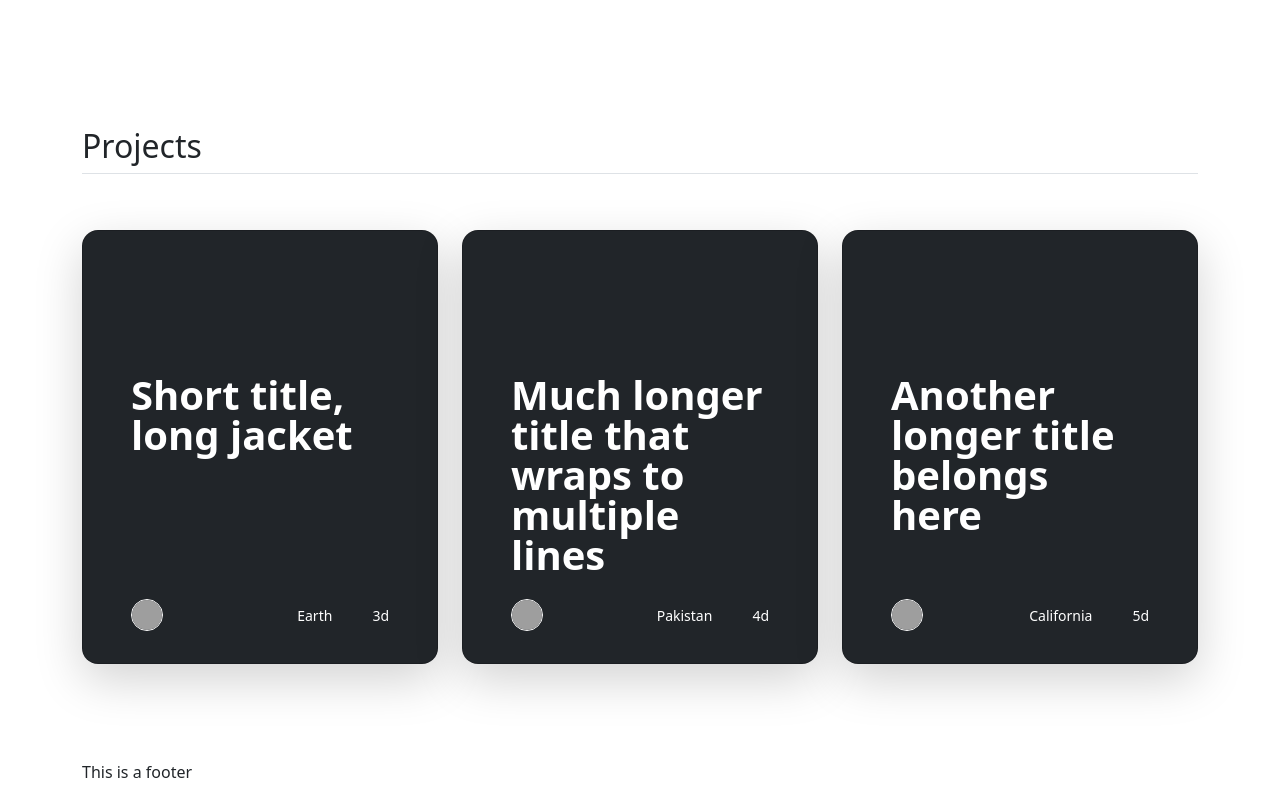
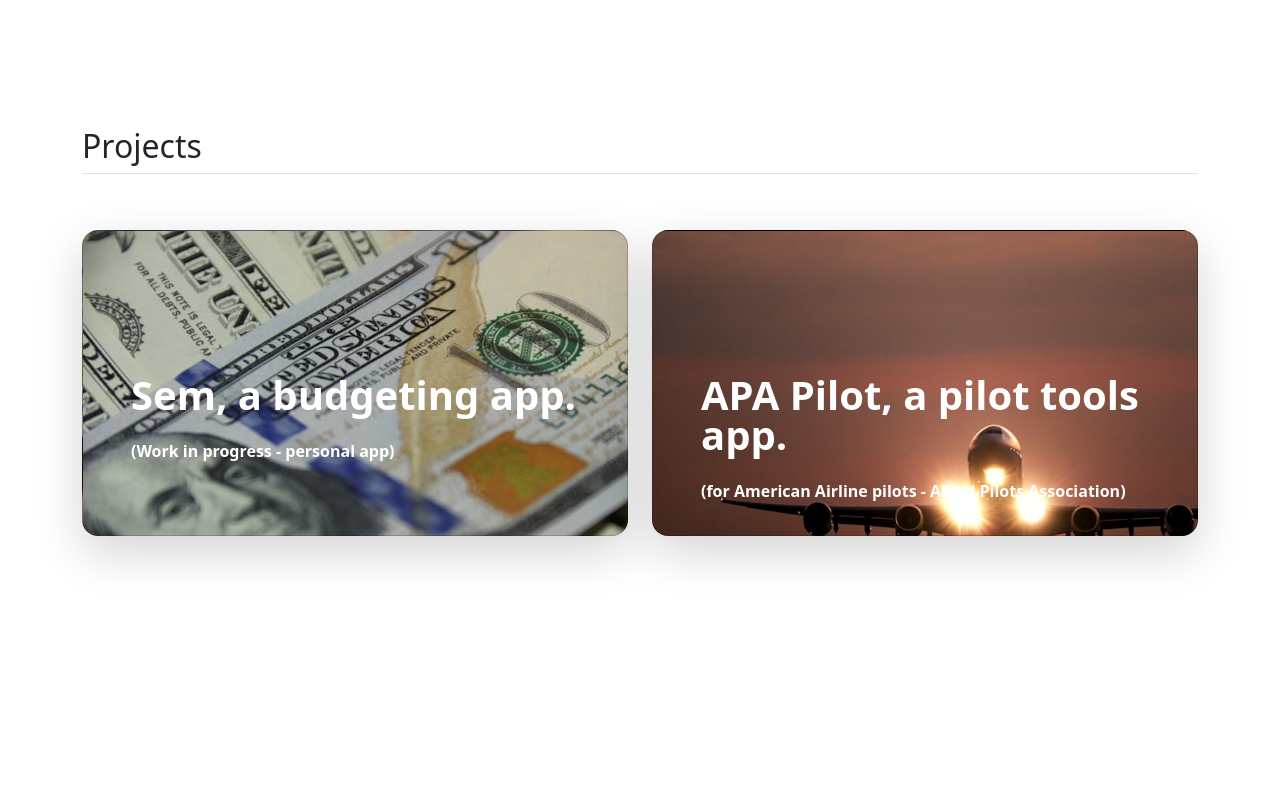
Before and after one commit to ohumidk/ohumidk.github.io, a plain HTML site: page index.html in a window 1280 px wide. Shown: the part 981-1781 px from the top of the page. After the commit the page ends 1613 px from the top, so only its background shows below. Drawn offline with nearby package versions, Linux system fonts and the light colour scheme; grey boxes are pictures that could not be loaded.

Commit message:
did some clean up and added pics

```diff
--- a/index.html
+++ b/index.html
@@ -17,14 +17,12 @@
       <section class="hero-section">
         <div class="container">
           <div class="row flex-lg-row-reverse align-items-center g-5 py-5">
-            <div class="col-10 col-sm-8 col-lg-6">
+            <div class="col-10 col-sm-8 col-lg-6 mx-auto">
               <img
                 id="profilePicture"
                 src="./assets/profile.jpg"
-                class="d-block mx-lg-auto img-fluid"
+                class="d-block img-fluid"
                 alt="Bootstrap Themes"
-                width="700"
-                height="500"
                 loading="lazy"
               />
             </div>
@@ -33,11 +31,8 @@
                 Mark Mendoza the Developer
               </h1>
               <p class="lead">
-                My name is Mark Mendoza and I have been doing software
-                development for 3+ years. Most of my professional career has
-                been in .NET mobile development using tools like Xamarin.Forms
-                and MAUI. For my personal work, I use Flutter where I am working
-                on a mobile budgeting app during my spare time.
+                I have been doing software development for 3+ years. I enjoy
+                mobile development with tools like .NET MAUI and Flutter.
               </p>
               <div class="d-grid gap-2 d-md-flex justify-content-md-start">
                 <a
@@ -131,42 +126,18 @@
             <h2 class="pb-2 border-bottom">Projects</h2>
 
             <div
-              class="row row-cols-1 row-cols-lg-3 align-items-stretch g-4 py-5"
+              class="row row-cols-1 row-cols-lg-2 align-items-stretch g-4 py-5"
             >
               <div class="col">
                 <div
                   class="card card-cover h-100 overflow-hidden text-bg-dark rounded-4 shadow-lg"
-                  style="background-image: url('unsplash-photo-1.jpg')"
+                  style="background-image: url('./assets/budget_4.jpg')"
                 >
-                  <div
-                    class="d-flex flex-column h-100 p-5 pb-3 text-white text-shadow-1"
-                  >
+                  <div class="d-flex flex-column h-100 p-5 pb-3 text-shadow-1">
                     <h3 class="pt-5 mt-5 mb-4 display-6 lh-1 fw-bold">
-                      Short title, long jacket
+                      Sem, a budgeting app.
                     </h3>
-                    <ul class="d-flex list-unstyled mt-auto">
-                      <li class="me-auto">
-                        <img
-                          src="https://github.com/twbs.png"
-                          alt="Bootstrap"
-                          width="32"
-                          height="32"
-                          class="rounded-circle border border-white"
-                        />
-                      </li>
-                      <li class="d-flex align-items-center me-3">
-                        <svg class="bi me-2" width="1em" height="1em">
-                          <use xlink:href="#geo-fill"></use>
-                        </svg>
-                        <small>Earth</small>
-                      </li>
-                      <li class="d-flex align-items-center">
-                        <svg class="bi me-2" width="1em" height="1em">
-                          <use xlink:href="#calendar3"></use>
-                        </svg>
-                        <small>3d</small>
-                      </li>
-                    </ul>
+                    <p class="fw-bold">(Work in progress - personal app)</p>
                   </div>
                 </div>
               </div>
@@ -174,73 +145,17 @@
               <div class="col">
                 <div
                   class="card card-cover h-100 overflow-hidden text-bg-dark rounded-4 shadow-lg"
-                  style="background-image: url('unsplash-photo-2.jpg')"
+                  style="background-image: url('./assets/aircraft.jpg')"
                 >
                   <div
                     class="d-flex flex-column h-100 p-5 pb-3 text-white text-shadow-1"
                   >
                     <h3 class="pt-5 mt-5 mb-4 display-6 lh-1 fw-bold">
-                      Much longer title that wraps to multiple lines
+                      APA Pilot, a pilot tools app.
                     </h3>
-                    <ul class="d-flex list-unstyled mt-auto">
-                      <li class="me-auto">
-                        <img
-                          src="https://github.com/twbs.png"
-                          alt="Bootstrap"
-                          width="32"
-                          height="32"
-                          class="rounded-circle border border-white"
-                        />
-                      </li>
-                      <li class="d-flex align-items-center me-3">
-                        <svg class="bi me-2" width="1em" height="1em">
-                          <use xlink:href="#geo-fill"></use>
-                        </svg>
-                        <small>Pakistan</small>
-                      </li>
-                      <li class="d-flex align-items-center">
-                        <svg class="bi me-2" width="1em" height="1em">
-                          <use xlink:href="#calendar3"></use>
-                        </svg>
-                        <small>4d</small>
-                      </li>
-                    </ul>
-                  </div>
-                </div>
-              </div>
-
-              <div class="col">
-                <div
-                  class="card card-cover h-100 overflow-hidden text-bg-dark rounded-4 shadow-lg"
-                  style="background-image: url('unsplash-photo-3.jpg')"
-                >
-                  <div class="d-flex flex-column h-100 p-5 pb-3 text-shadow-1">
-                    <h3 class="pt-5 mt-5 mb-4 display-6 lh-1 fw-bold">
-                      Another longer title belongs here
-                    </h3>
-                    <ul class="d-flex list-unstyled mt-auto">
-                      <li class="me-auto">
-                        <img
-                          src="https://github.com/twbs.png"
-                          alt="Bootstrap"
-                          width="32"
-                          height="32"
-                          class="rounded-circle border border-white"
-                        />
-                      </li>
-                      <li class="d-flex align-items-center me-3">
-                        <svg class="bi me-2" width="1em" height="1em">
-                          <use xlink:href="#geo-fill"></use>
-                        </svg>
-                        <small>California</small>
-                      </li>
-                      <li class="d-flex align-items-center">
-                        <svg class="bi me-2" width="1em" height="1em">
-                          <use xlink:href="#calendar3"></use>
-                        </svg>
-                        <small>5d</small>
-                      </li>
-                    </ul>
+                    <p class="fw-bold">
+                      (for American Airline pilots - Allied Pilots Association)
+                    </p>
                   </div>
                 </div>
               </div>
@@ -248,45 +163,6 @@
           </div>
         </div>
       </section>
-
-      <footer class="container">
-        <p>This is a footer</p>
-      </footer>
     </div>
   </body>
 </html>
-
-<!--
-
-Features
-A resume page that lists your education, work experience, skills, and other relevant information (you can link to Capstone project 1).
-
-A section that showcases any projects or work that you have done in the past.
-
-An about me section that provides additional information about you and your interests.
-
-A contact me section that includes information for users to get in touch with you.
-
-
-
-Technical Requirements
-All HTML should be valid and follow proper semantic markup.
-
-All CSS should be valid and follow best practices for naming conventions and organization.
-
-The website should be responsive and work on different screen sizes and devices.
-
-All images used in the website should have appropriate alt text to be accessible.
-
-
-
-Use relevant anchor tags to create a multi-page website, listing other aspects of your resume such as Hobbies and Contact details.
-
-Add a footer element with your name and any copyright information or other disclaimers. (Hint: use the MDN docs for things you don't know how to do: https://developer.mozilla.org/en-US/docs/Web/HTML/Element/footer
-
-Save the index.html file and open it in a web browser to ensure that it displays correctly.
-
-Example
-https://appbrewery.github.io/capstone-1-example
-
- -->
--- a/style.css
+++ b/style.css
@@ -22,3 +22,7 @@
   /* background-color: #b0a499; */
   /* background-color: #445957; */
 }
+
+.card {
+  cursor: pointer;
+}
```
Also changed, not shown: assets/aircraft.jpg (added), assets/budget_4.jpg (added).
